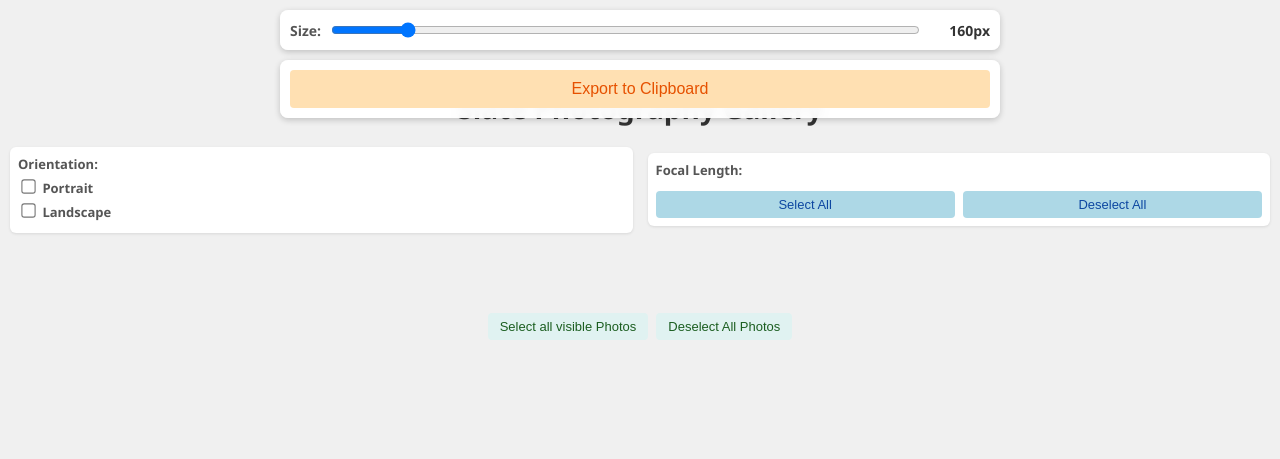
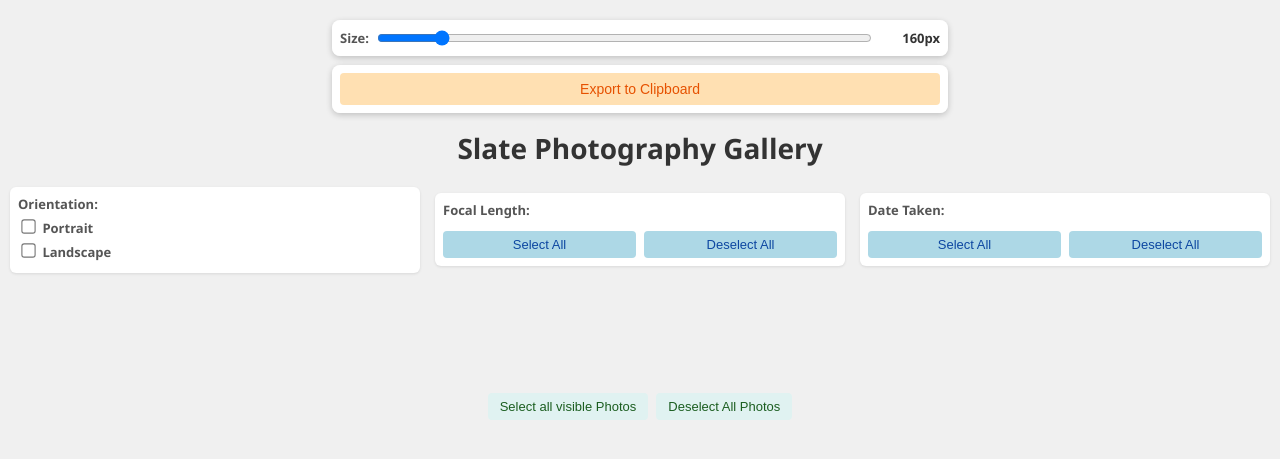
Before and after one commit to semmlerino/SlateGallery, a Python web app: template templates/gallery_template.html in a window 1280 px wide. Shown: the top 459 px of the page. Run offline with Jinja, Linux system fonts and the light colour scheme; the template is opened without the code that fills it, so the values that code supplies are empty.

Commit message:
Implement date filtering and image loading improvements
- Add EXIF date extraction with fallback priority (DateTimeOriginal > DateTimeDigitized > DateTime)
- Implement date-based filtering by month (YYYY-MM format) in gallery interface
- Replace sequential image loading with eager loading for better performance
- Update gallery template with date filter controls and improved UI sizing
- Adjust floating UI elements positioning and sizing for better UX
- Add thread-safe date counting in gallery generation

🤖 Generated with [Claude Code](https://claude.ai/code)

Co-Authored-By: Claude <noreply@anthropic.com>

```diff
--- a/pyrightconfig.json
+++ b/pyrightconfig.json
@@ -6,6 +6,8 @@
         "__pycache__",
         "*.pyc"
     ],
+    "venvPath": ".",
+    "venv": "venv",
     "extraPaths": ["src"],
     "reportMissingImports": true,
     "reportMissingTypeStubs": false,
--- a/src/core/gallery_generator.py
+++ b/src/core/gallery_generator.py
@@ -8,7 +8,7 @@ from utils.logging_config import log_function, logger
 # ----------------------------- HTML Gallery Generation -----------------------------
 
 @log_function
-def generate_html_gallery(gallery_data, focal_length_data, template_path, output_dir, root_dir, status_callback):
+def generate_html_gallery(gallery_data, focal_length_data, date_data, template_path, output_dir, root_dir, status_callback):
     try:
         # Process image paths
         for slate in gallery_data:
@@ -41,7 +41,7 @@ def generate_html_gallery(gallery_data, focal_length_data, template_path, output
         template = env.get_template(os.path.basename(template_path))
 
         try:
-            output_html = template.render(gallery=gallery_data, focal_lengths=focal_length_data)
+            output_html = template.render(gallery=gallery_data, focal_lengths=focal_length_data, dates=date_data)
         except Exception as e:
             status_callback(f"Error rendering template: {e}")
             logger.error(f"Error rendering template: {e}", exc_info=True)
--- a/templates/gallery_template.html
+++ b/templates/gallery_template.html
@@ -26,12 +26,17 @@
             background-color: #f44336;
         }
 
+        /* CSS Variables for dynamic sizing */
+        :root {
+            --image-width: 160px;
+        }
+
         /* Body Styles */
         body {
             font-family: 'Segoe UI', Tahoma, Geneva, Verdana, sans-serif;
             margin: 0;
             padding: 10px;
-            padding-top: 70px;
+            padding-top: 110px;
             background-color: #f0f0f0;
         }
 
@@ -77,6 +82,12 @@
             gap: 4px 8px;
         }
 
+        .date-options {
+            display: grid;
+            grid-template-columns: 1fr 1fr;
+            gap: 4px 8px;
+        }
+
         .button-group {
             margin-top: 8px;
             display: flex;
@@ -105,18 +116,18 @@
         .size-adjustment {
             display: flex;
             align-items: center;
-            gap: 8px;
+            gap: 6px;
             background-color: rgba(255, 255, 255, 0.95);
-            padding: 10px;
+            padding: 8px;
             border-radius: 8px;
             box-shadow: 0 2px 6px rgba(0,0,0,0.2);
             flex: 1 1 100%;
             position: fixed;
-            top: 10px;
+            top: 20px;
             left: 50%;
             transform: translateX(-50%);
-            width: 95%;
-            max-width: 700px;
+            width: 90%;
+            max-width: 600px;
             z-index: 900;
             backdrop-filter: blur(5px);
         }
@@ -124,7 +135,7 @@
             font-weight: bold;
             color: #555555;
             flex-shrink: 0;
-            font-size: 14px;
+            font-size: 13px;
         }
         #size-slider {
             flex-grow: 1;
@@ -135,12 +146,12 @@
             text-align: right;
             color: #333333;
             font-weight: bold;
-            font-size: 14px;
+            font-size: 13px;
         }
 
         /* Photo Controls Styles */
         .photo-controls {
-            margin-top: 80px;
+            margin-top: 120px;
             margin-bottom: 20px;
             display: flex;
             gap: 8px;
@@ -167,24 +178,24 @@
         /* Export Button Styles */
         .export-button {
             position: fixed;
-            top: 60px; /* Adjust based on size-adjustment height */
+            top: 65px; /* Adjust based on size-adjustment height */
             left: 50%;
             transform: translateX(-50%);
             background-color: rgba(255, 255, 255, 0.95);
-            padding: 10px;
+            padding: 8px;
             border-radius: 8px;
             box-shadow: 0 2px 6px rgba(0,0,0,0.2);
             z-index: 950; /* Between size-adjustment and notification-bar */
-            width: 95%;
-            max-width: 700px;
+            width: 90%;
+            max-width: 600px;
             backdrop-filter: blur(5px);
             text-align: center;
         }
         .export-button button {
             width: 100%; /* Make the button full width */
-            padding: 10px 0;
+            padding: 8px 0;
             cursor: pointer;
-            font-size: 16px;
+            font-size: 14px;
             background-color: #FFE0B2;
             color: #E65100;
             border: none;
@@ -271,7 +282,7 @@
             transform: translateY(-3px);
         }
         .image-container img {
-            width: 160px;
+            width: var(--image-width);
             max-width: none;
             height: auto;
             display: block;
@@ -481,6 +492,19 @@
                 <button type="button" id="deselect-all-focal-length" aria-label="Deselect All Focal Lengths">Deselect All</button>
             </div>
         </div>
+
+        <div class="filter-group" id="date-filters">
+            <label>Date Taken:</label>
+            <div class="date-options">
+                {% for date in dates %}
+                    <label><input type="checkbox" class="date-filter" value="{{ date.value }}" aria-label="{{ date.value }}"> {{ date.value }} ({{ date.count }} photos)</label>
+                {% endfor %}
+            </div>
+            <div class="button-group">
+                <button type="button" id="select-all-date" aria-label="Select All Dates">Select All</button>
+                <button type="button" id="deselect-all-date" aria-label="Deselect All Dates">Deselect All</button>
+            </div>
+        </div>
     </div>
 
     <div class="photo-controls">
@@ -504,10 +528,11 @@
                 {% for image in slate.images %}
                     <div class="image-container"
                          data-orientation="{{ image.orientation }}"
-                         data-focal-length="{{ image.focal_length }}">
+                         data-focal-length="{{ image.focal_length }}"
+                         data-date="{{ image.date_taken }}">
                         <input type="checkbox" class="select-checkbox" aria-label="Select {{ image.filename }}">
-                        <!-- Removed loading="lazy" and changed src to data-src -->
-                        <img data-src="{{ image.original_path }}" alt="Photo of {{ image.filename }}">
+                        <!-- Using eager loading for immediate image loading -->
+                        <img src="{{ image.original_path }}" loading="eager" alt="Photo of {{ image.filename }}">
                         <button class="enlarge-button" aria-label="Enlarge {{ image.filename }}">
                             <!-- SVG Magnifying Glass Icon -->
                             <svg xmlns="http://www.w3.org/2000/svg" width="20" height="20" fill="#ffffff" viewBox="0 0 24 24">
@@ -561,16 +586,24 @@
                 var selectedFocalLengths = [];
                 focalLengthCheckboxes.forEach(cb => { if (cb.checked) selectedFocalLengths.push(cb.value); });
 
+                var dateCheckboxes = document.querySelectorAll('.date-filter');
+                var selectedDates = [];
+                dateCheckboxes.forEach(cb => { if (cb.checked) selectedDates.push(cb.value); });
+
                 var imageContainers = document.getElementsByClassName('image-container');
 
                 for (var img of imageContainers) {
                     var imgOrientation = img.getAttribute('data-orientation');
                     var imgFocalLength = img.getAttribute('data-focal-length');
+                    var imgDate = img.getAttribute('data-date');
 
                     var orientationMatch = selectedOrientations.length === 0 || selectedOrientations.includes(imgOrientation);
                     var focalMatch = selectedFocalLengths.length === 0 || selectedFocalLengths.includes(imgFocalLength.toString());
 
-                    img.style.display = (orientationMatch && focalMatch) ? 'flex' : 'none';
+                    // Date matching: extract YYYY-MM from ISO date string and check if it matches any selected month
+                    var dateMatch = selectedDates.length === 0 || (imgDate && selectedDates.some(date => imgDate.startsWith(date)));
+
+                    img.style.display = (orientationMatch && focalMatch && dateMatch) ? 'flex' : 'none';
                 }
 
                 // If modal is open, refresh the visible images list
@@ -642,6 +675,19 @@
                 deselectAllCheckboxes('.focal-length-filter');
             });
 
+            var dateCheckboxes = document.querySelectorAll('.date-filter');
+            dateCheckboxes.forEach(function(checkbox) {
+                checkbox.addEventListener('change', filterImages);
+            });
+
+            document.getElementById('select-all-date').addEventListener('click', function() {
+                selectAllCheckboxes('.date-filter');
+            });
+
+            document.getElementById('deselect-all-date').addEventListener('click', function() {
+                deselectAllCheckboxes('.date-filter');
+            });
+
             // Size slider functionality
             var sizeSlider = document.getElementById('size-slider');
             var sizeValue = document.getElementById('size-value');
@@ -653,10 +699,8 @@
             });
 
             function adjustImageSizes(size) {
-                var images = document.querySelectorAll('.image-container img');
-                images.forEach(function(img) {
-                    img.style.width = size;
-                });
+                // Use CSS variable for more reliable sizing
+                document.documentElement.style.setProperty('--image-width', size);
             }
 
             document.getElementById('export-to-clipboard').addEventListener('click', function() {
@@ -669,7 +713,7 @@
                     var checkbox = container.querySelector('.select-checkbox');
                     if (checkbox && checkbox.checked) {
                         var imgElement = container.querySelector('img');
-                        var imgPath = imgElement.getAttribute('src') || imgElement.getAttribute('data-src');
+                        var imgPath = imgElement.getAttribute('src');
                         var focalLength = container.getAttribute('data-focal-length');
 
                         var focalLengthFormatted = parseFloat(focalLength);
@@ -828,7 +872,7 @@
                 }
 
                 const imageContainer = image.parentElement;
-                const imgSrc = image.getAttribute('src') || image.getAttribute('data-src');
+                const imgSrc = image.getAttribute('src');
                 const imgAlt = image.getAttribute('alt');
 
                 // Retrieve metadata
@@ -949,32 +993,7 @@
             function initializeGallery() {
                 filterImages();
                 adjustImageSizes(sizeSlider.value + 'px');
-                loadImagesSequentially(); // Start loading images sequentially
-            }
-
-            // Function to load images sequentially, 3 at a time
-            function loadImagesSequentially() {
-                var images = Array.from(document.querySelectorAll('img[data-src]'));
-                var index = 0;
-                var maxConcurrentLoads = 3;
-                var concurrentLoads = 0;
-
-                function loadNext() {
-                    while (concurrentLoads < maxConcurrentLoads && index < images.length) {
-                        var img = images[index];
-                        index++;
-                        concurrentLoads++;
-                        // Set up load and error handlers
-                        img.onload = img.onerror = function() {
-                            concurrentLoads--;
-                            loadNext();
-                        };
-                        // Start loading the image
-                        img.src = img.getAttribute('data-src');
-                    }
-                }
-
-                loadNext();
+                // Images now load immediately with src attribute and loading="eager"
             }
 
             initializeGallery();
```
Also changed, not shown: src/core/image_processor.py (+25 -3 lines), src/utils/threading.py (+27 -3 lines).
